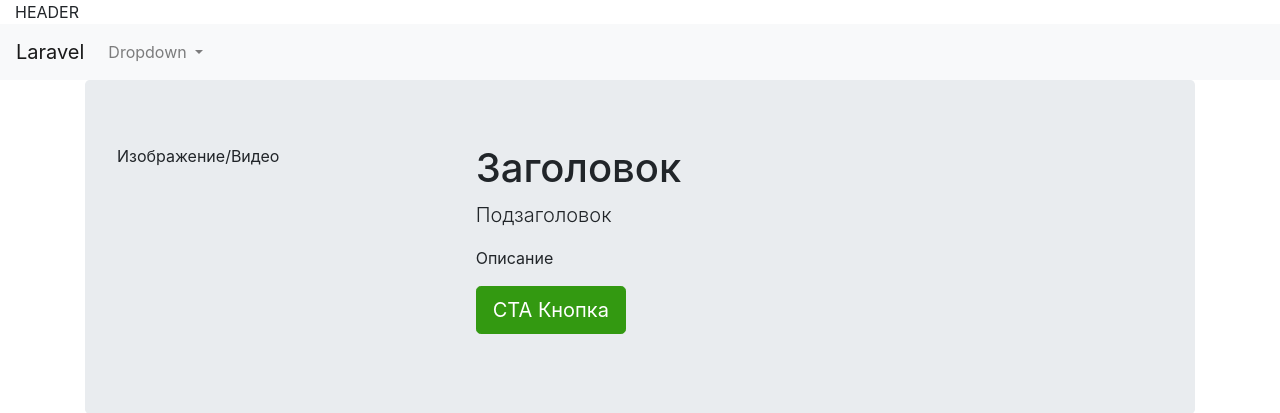
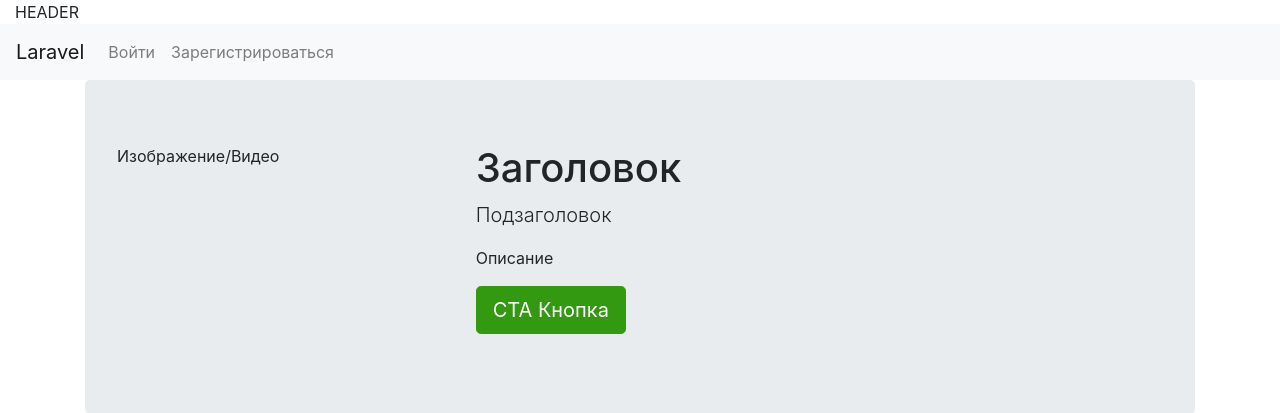
Before and after one commit to begimov/iTeam, a Laravel app: page / in a window 1280 px wide. Shown: the top 413 px of the page. Run offline with Laravel 8, Linux system fonts and the light colour scheme; style sheets or scripts are compiled from the project's sources; settings files or empty folders that the repository lacks are supplied.

Commit message:
navbar fixes regarding singing in and out

```diff
--- a/resources/views/layouts/partials/_navigation.blade.php
+++ b/resources/views/layouts/partials/_navigation.blade.php
@@ -6,7 +6,7 @@
 
 <div class="collapse navbar-collapse" id="navbarSupportedContent">
   <ul class="navbar-nav mr-auto">
-  @if (!Auth::guest())
+  @if (Auth::guest())
     <li class="nav-item">
       <a class="nav-link" href="{{ route('login') }}">@lang('auth.login_btn')</a>
     </li>
@@ -16,69 +16,14 @@
     @else
     <li class="nav-item dropdown">
         <a class="nav-link dropdown-toggle" href="#" id="navbarDropdown" role="button" data-toggle="dropdown" aria-haspopup="true" aria-expanded="false">
-          Dropdown
+        {{ Auth::user()->name }}
         </a>
         <div class="dropdown-menu" aria-labelledby="navbarDropdown">
         <a class="dropdown-item" href="{{ route('logout') }}" onclick="event.preventDefault();document.getElementById('logout-form').submit();">Logout</a>
         <form id="logout-form" action="{{ route('logout') }}" method="POST" style="display: none;">{{ csrf_field() }}</form>
-          <a class="dropdown-item" href="#">Action</a>
-          <a class="dropdown-item" href="#">Another action</a>
-          <div class="dropdown-divider"></div>
-          <a class="dropdown-item" href="#">Something else here</a>
         </div>
       </li>
     @endif
   </ul>
 </div>
 </nav>
-
-<!-- <nav class="navbar navbar-default navbar-static-top">
-    <div class="container">
-        <div class="navbar-header">
-
-            <button type="button" class="navbar-toggle collapsed" data-toggle="collapse" data-target="#app-navbar-collapse">
-                <span class="sr-only">Toggle Navigation</span>
-                <span class="icon-bar"></span>
-                <span class="icon-bar"></span>
-                <span class="icon-bar"></span>
-            </button>
-
-            {{-- <a class="navbar-brand" href="{{ url('/') }}">
-                {{ config('app.name', 'Laravel') }}
-            </a> --}}
-        </div>
-
-        <div class="collapse navbar-collapse" id="app-navbar-collapse">
-            <ul class="nav navbar-nav">
-                <li><a href="#">//</a></li>
-            </ul>
-
-            <ul class="nav navbar-nav navbar-right">
-                @if (Auth::guest())
-                    <li><a href="{{ route('login') }}">@lang('auth.login_btn')</a></li>
-                    <li><a href="{{ route('register') }}">@lang('auth.register_btn')</a></li>
-                @else
-                    <li class="dropdown">
-                        <a href="#" class="dropdown-toggle" data-toggle="dropdown" role="button" aria-expanded="false">
-                            {{ Auth::user()->name }} <span class="caret"></span>
-                        </a>
-
-                        <ul class="dropdown-menu" role="menu">
-                            <li>
-                                <a href="{{ route('logout') }}"
-                                    onclick="event.preventDefault();
-                                             document.getElementById('logout-form').submit();">
-                                    Logout
-                                </a>
-
-                                <form id="logout-form" action="{{ route('logout') }}" method="POST" style="display: none;">
-                                    {{ csrf_field() }}
-                                </form>
-                            </li>
-                        </ul>
-                    </li>
-                @endif
-            </ul>
-        </div>
-    </div>
-</nav> -->
```
